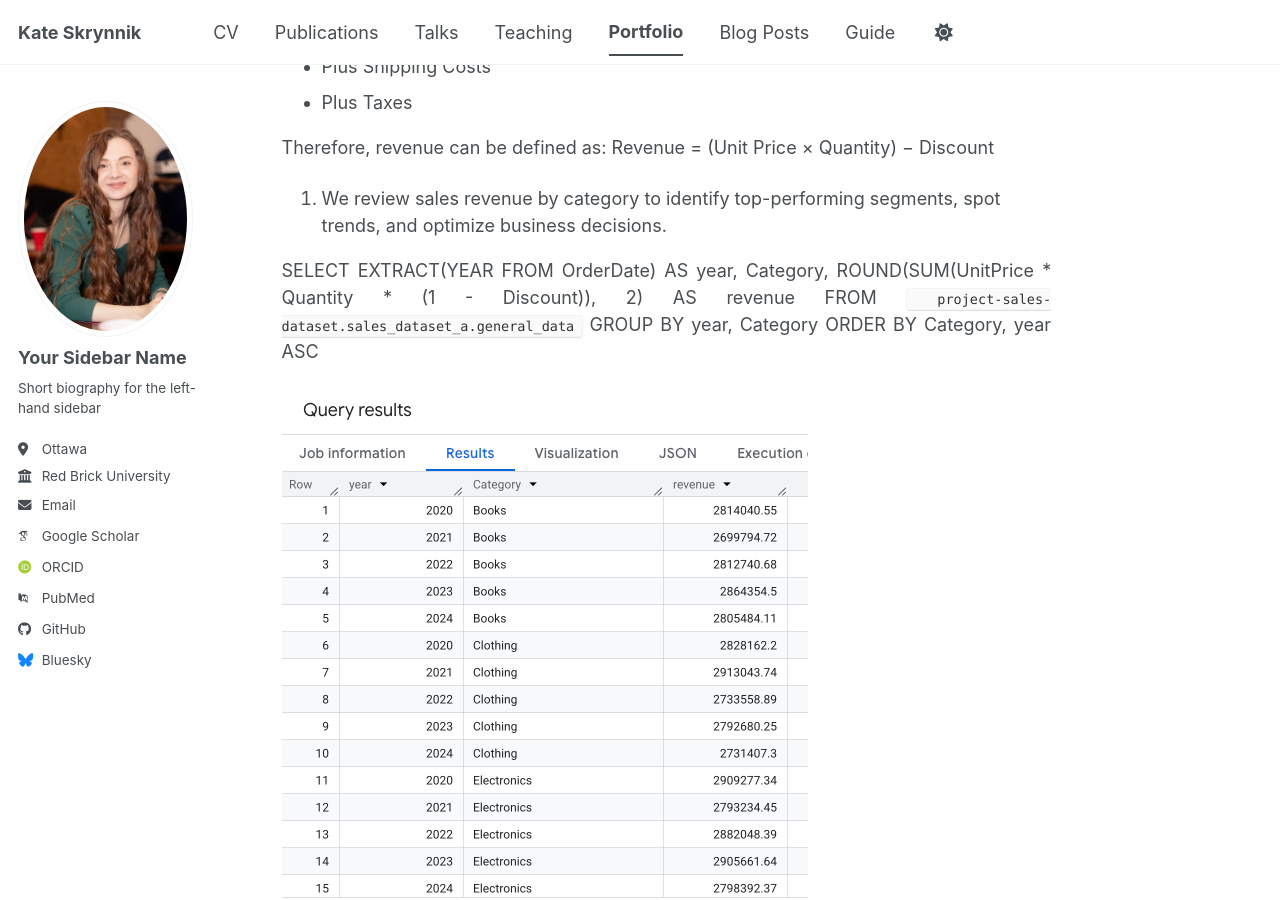
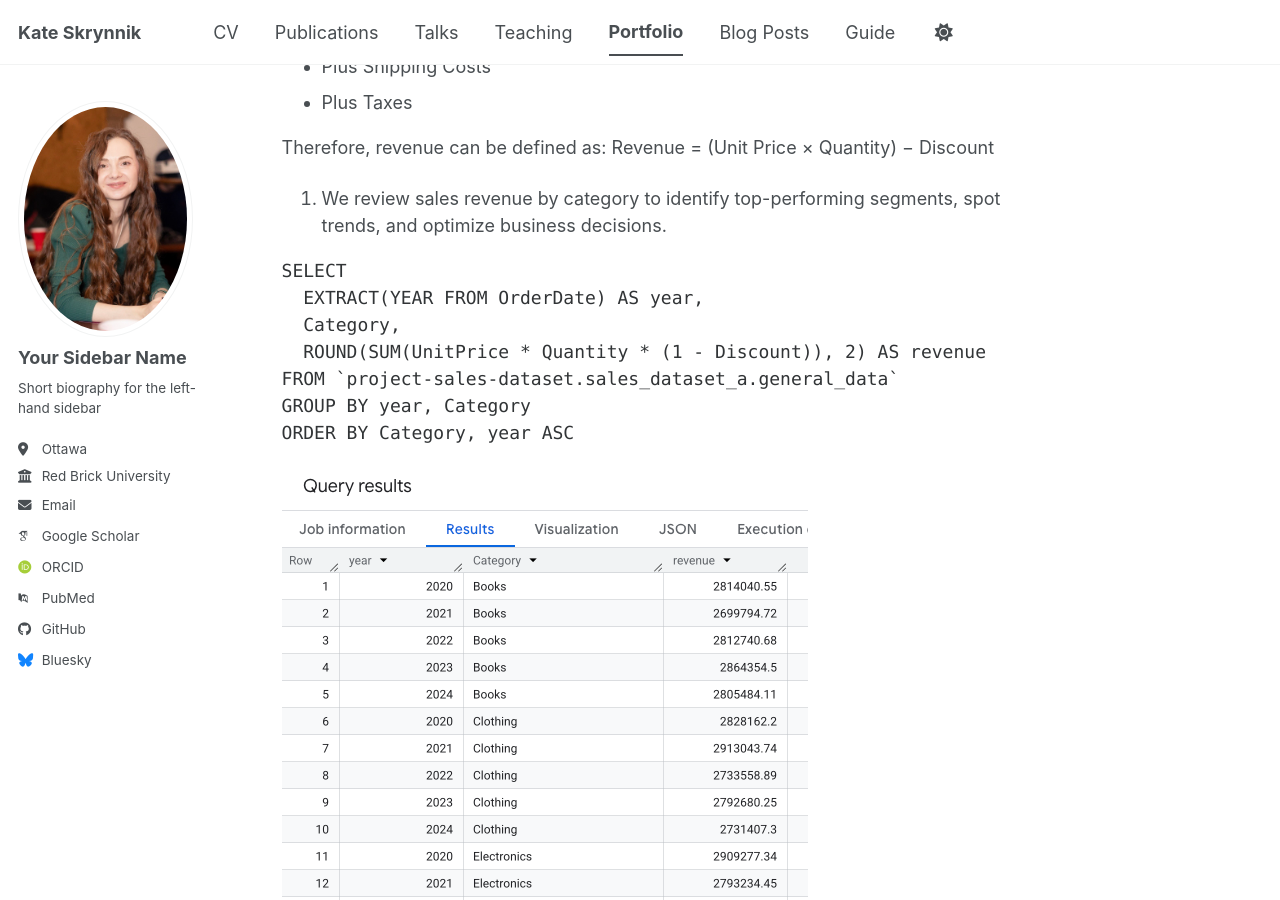
Before and after one commit to katevision/KateS, a Jekyll site: the page built from _portfolio/portfolio-2.md, in a window 1280 px wide and 900 px high, scrolled down 1161 px. Built offline with Jekyll 4.4.1, drawn with Linux system fonts in a browser that asks for light colours; some web fonts are replaced; a script bundle is joined from its source files by our own code; library files that are not in the unit come from our copies.

Commit message:
portfolio-2.md

````diff
--- a/_portfolio/portfolio-2.md
+++ b/_portfolio/portfolio-2.md
@@ -44,6 +44,7 @@ Revenue = (Unit Price × Quantity) − Discount
 
 2. We review sales revenue by category to identify top-performing segments, spot trends, and optimize business decisions.
 
+```SQL
 SELECT
   EXTRACT(YEAR FROM OrderDate) AS year,
   Category,
@@ -51,5 +52,7 @@ SELECT
 FROM `project-sales-dataset.sales_dataset_a.general_data`
 GROUP BY year, Category
 ORDER BY Category, year ASC
+```
+
 
 <img src='/images/revenue category year.png'>
````
